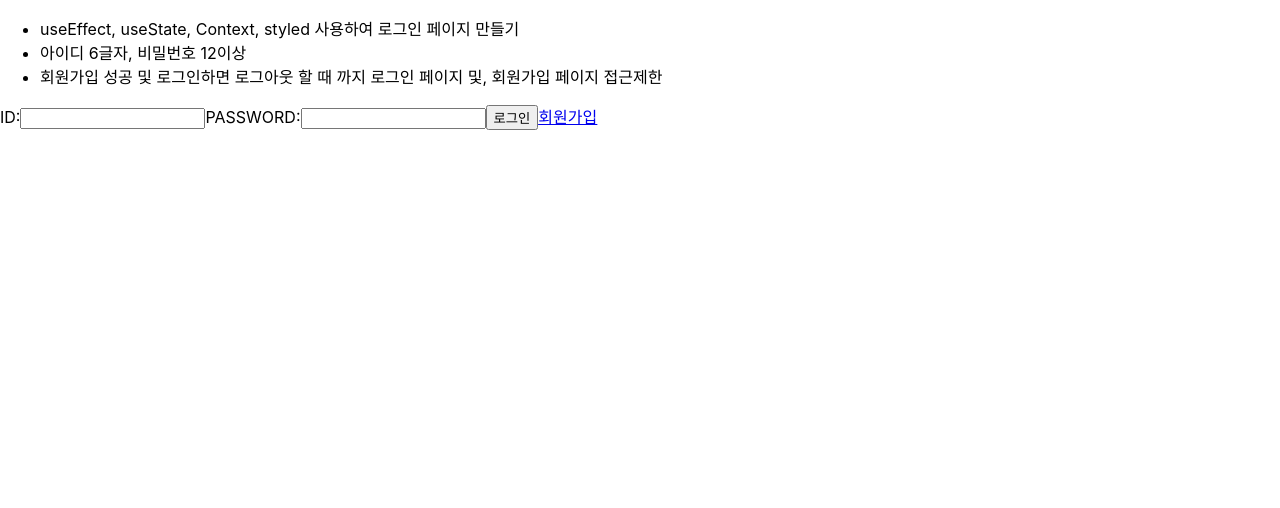
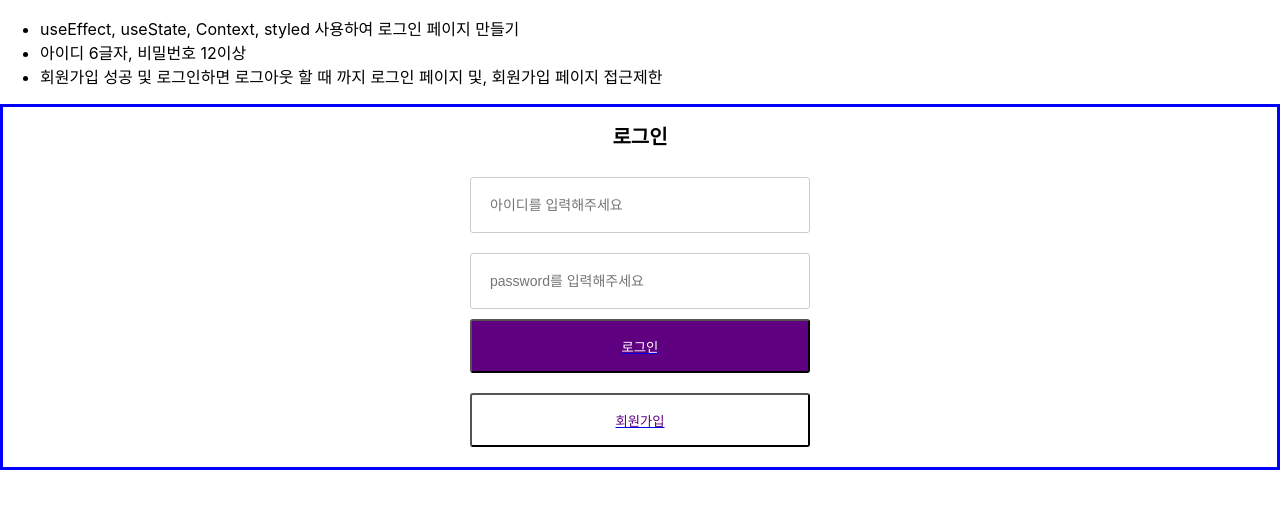
Before and after one commit to SejuneOh/StudyPage, a React (Create React App) app: page /LoginSample in a window 1280 px wide. Shown: the top 508 px of the page. Built offline with nearby package versions, Linux system fonts and the light colour scheme.

Commit message:
feat: LoginPage styling

```diff
--- a/src/Components/LoginSample.tsx
+++ b/src/Components/LoginSample.tsx
@@ -3,6 +3,36 @@ import styled from "styled-components";
 import { Link } from "react-router-dom";
 
 export default function LoginSample() {
+  const Wrapper = styled.div`
+    // height: 100vh;
+    border: 3px solid blue;
+  `;
+
+  const LoginContainer = styled.div`
+    width: 340px;
+    margin: auto;
+    // border: 2px solid red;
+  `;
+
+  const H3Login = styled.h3`
+    text-align: center;
+    font-weight: 800;
+    font-size: 20px;
+    line-height: 20px;
+  `;
+
+  const Input = styled.input`
+    width: 300px;
+    height: 54px;
+    padding: 0 19px;
+    border: 1px solid #ccc;
+    border-radius: 3px;
+    outline: none;
+    font-size: 14px;
+    line-height: 20px;
+    margin: 10px 0;
+  `;
+
   return (
     <>
       <ul>
@@ -15,18 +45,48 @@ export default function LoginSample() {
           회원가입 페이지 접근제한
         </li>
       </ul>
-      <div>
-        ID:
-        <input type="text"></input>
-        PASSWORD:
-        <input type="Password"></input>
-        <Link to="/Register">
-          <button>로그인</button>
-        </Link>
-        <Link to="/Signup">
-          <a href="#">회원가입</a>
-        </Link>
-      </div>
+      <Wrapper>
+        <LoginContainer>
+          <H3Login>로그인</H3Login>
+          <Input placeholder="아이디를 입력해주세요"></Input>
+          <Input placeholder="password를 입력해주세요" type="password"></Input>
+
+          <Link
+            to="/Register"
+            style={{
+              width: "100%",
+            }}
+          >
+            <button
+              style={{
+                width: "100%",
+                height: "54px",
+                display: "block",
+                backgroundColor: "#5f0080",
+                color: "#fff",
+                borderRadius: "3px",
+              }}
+            >
+              로그인
+            </button>
+          </Link>
+          <Link to="/Signup">
+            <button
+              style={{
+                width: "100%",
+                height: "54px",
+                display: "block",
+                backgroundColor: "#fff",
+                color: "#5f0080",
+                margin: "20px 0",
+                borderRadius: "3px",
+              }}
+            >
+              회원가입
+            </button>
+          </Link>
+        </LoginContainer>
+      </Wrapper>
     </>
   );
 }
```
